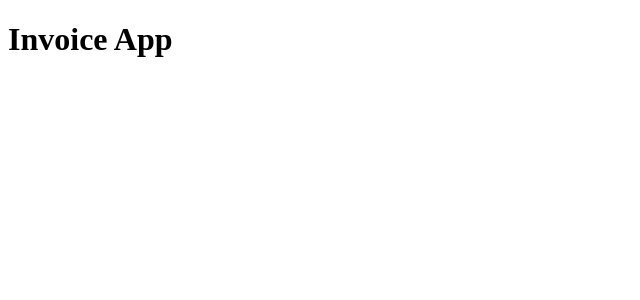
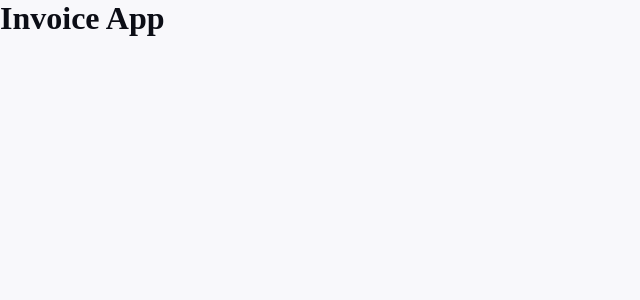
Before and after one commit to victorbruce/invoice-app, an Angular app: page / in a window 1280 px wide. Shown: the top 300 px of the page, without its empty margins (0-640 px from the left). Built offline with nearby package versions, Linux system fonts and the light colour scheme.

Commit message:
style: define global css style variables for app

```diff
--- a/src/styles.scss
+++ b/src/styles.scss
@@ -1 +1,41 @@
-/* You can add global styles to this file, and also import other style files */
+@use "./styles/variables" as *;
+
+*,
+::after,
+::before {
+  margin: 0;
+  padding: 0;
+  box-sizing: border-box;
+}
+
+:root {
+  --color-bg: #f8f8fb;
+  --color-surface: #ffffff;
+  --color-text: #0c0e16;
+  --color-muted: #888eb0;
+  --color-border: #dfe3fa;
+  --color-accent: #7c5dfa;
+  --color-button: #9277ff;
+  --color-success: #33d69f;
+  --color-error: #ec5757;
+  --color-warning: #ff8f00;
+}
+
+.dark-theme {
+  --color-bg: #141625;
+  --color-surface: #1e2139;
+  --color-text: #ffffff;
+  --color-muted: #888eb0;
+  --color-border: #252945;
+  --color-accent: #7c5dfa;
+  --color-button: #9277ff;
+  --color-success: #33d69f;
+  --color-error: #ec5757;
+  --color-warning: #ff8f00;
+}
+
+body {
+  background-color: var(--color-bg);
+  color: var(--color-text);
+  transition: background-color 0.3s ease, color 0.3s ease;
+}
--- /dev/null
+++ b/src/styles/_variables.scss
@@ -0,0 +1,25 @@
+// design tokens
+$color-purple: #7C5DFA;
+$color-purple-light: #9277FF;
+$color-gray-dark: #252945;
+$color-gray-darker: #1E2139;
+$color-gray-darkest: #141625;
+
+$color-black: #0C0E16;
+$color-white: #FFFFFF;
+
+$color-lavender-ice: #DFE3FA;
+$color-slate-blue: #888EB0;
+$color-lavender-blue: #7E88C3;
+
+$color-red: #EC5757;
+$color-red-light: #FF9797;
+$color-ghost-white: #F8F8FB;
+
+// semantic tokens
+$primary: $color-purple;
+$secondary: $color-purple-light;
+$text-main: $color-black;
+$text-muted: $color-slate-blue;
+$surface: $color-white;
+$border: $color-lavender-ice;
```
